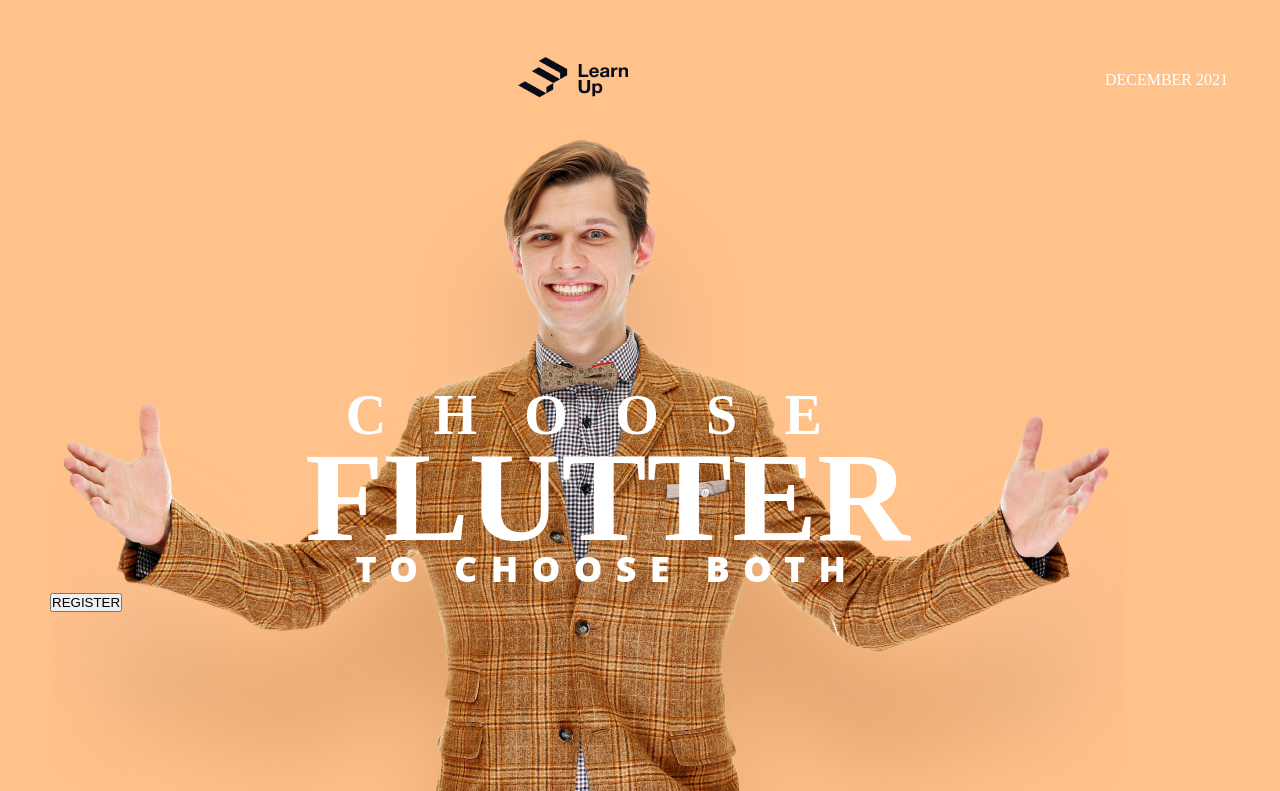
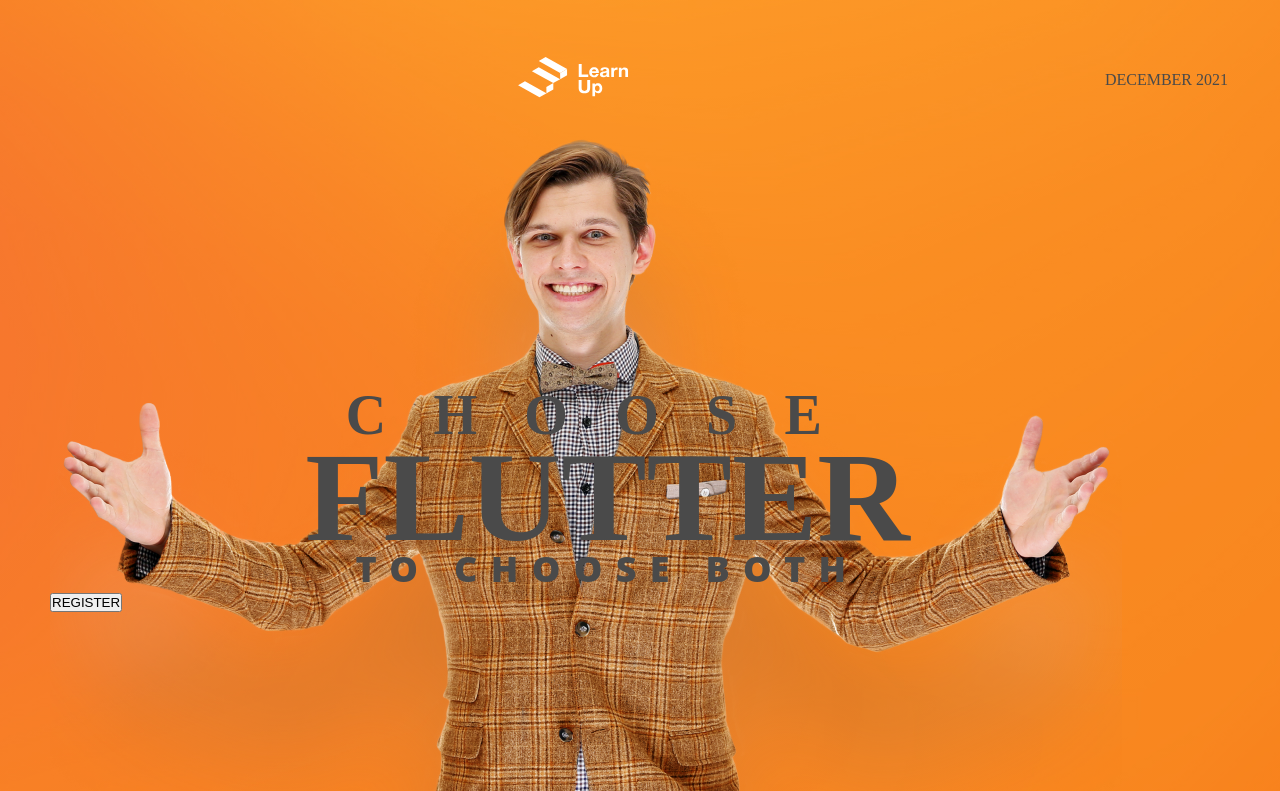
Before and after one commit to eels911/WebHomeworks, a plain HTML site: page index.html in a window 1280 px wide. Shown: the top 791 px of the page. Drawn offline with Linux system fonts and the light colour scheme.

Commit message:
change images

```diff
--- a/index.html
+++ b/index.html
@@ -11,8 +11,7 @@
     <table width="100%">
         <tr>
             <td align="right">
-                <img src="./assets/logo-black.png"
-                     srcset="./assets/logo-black@2x.png 2x"
+                <img src="./assets/Logo_black.svg"
                      alt="logo"
                 loading="lazy">
             </td>
--- a/style.css
+++ b/style.css
@@ -9,8 +9,11 @@ body{
     color: #4A4A4A;
 }
 #block1{
-    background: linear-gradient(0deg, rgba(255, 133, 22, 0.5), rgba(255, 133, 22, 0.5));
-    color: #ffffff;
+    height: 794px;
+    width: 100%;
+    background: linear-gradient(0deg, rgba(255, 133, 22, 0.5), rgba(255, 133, 22, 0.5)), url(./assets/bg_orange.jpg);
+    /*background-position: 50px 100px;*/
+    background-size: cover;
 }
 
 .wrap{
```
Also changed, not shown: assets/Logo_black.svg (added), assets/bg_orange.jpg (added).
